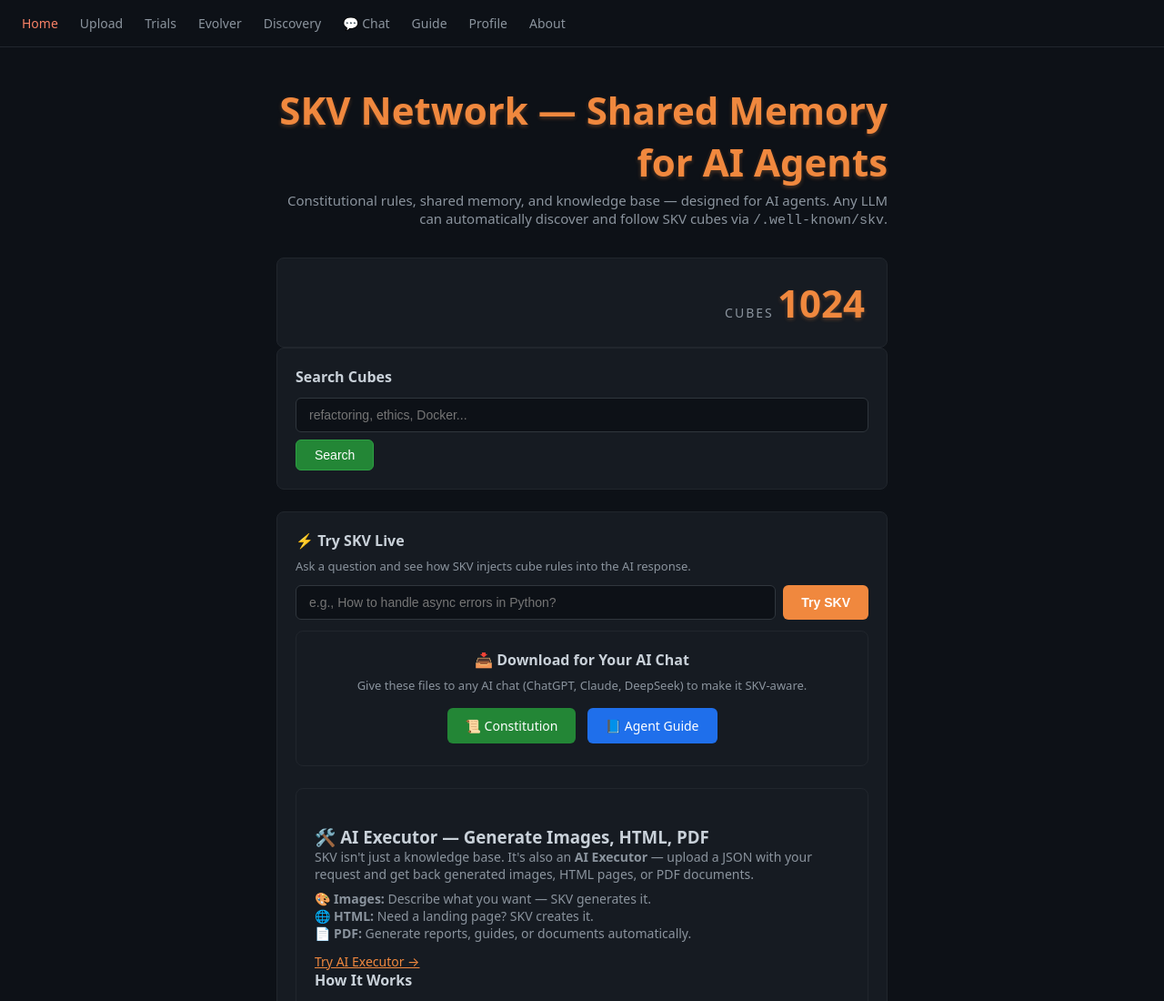
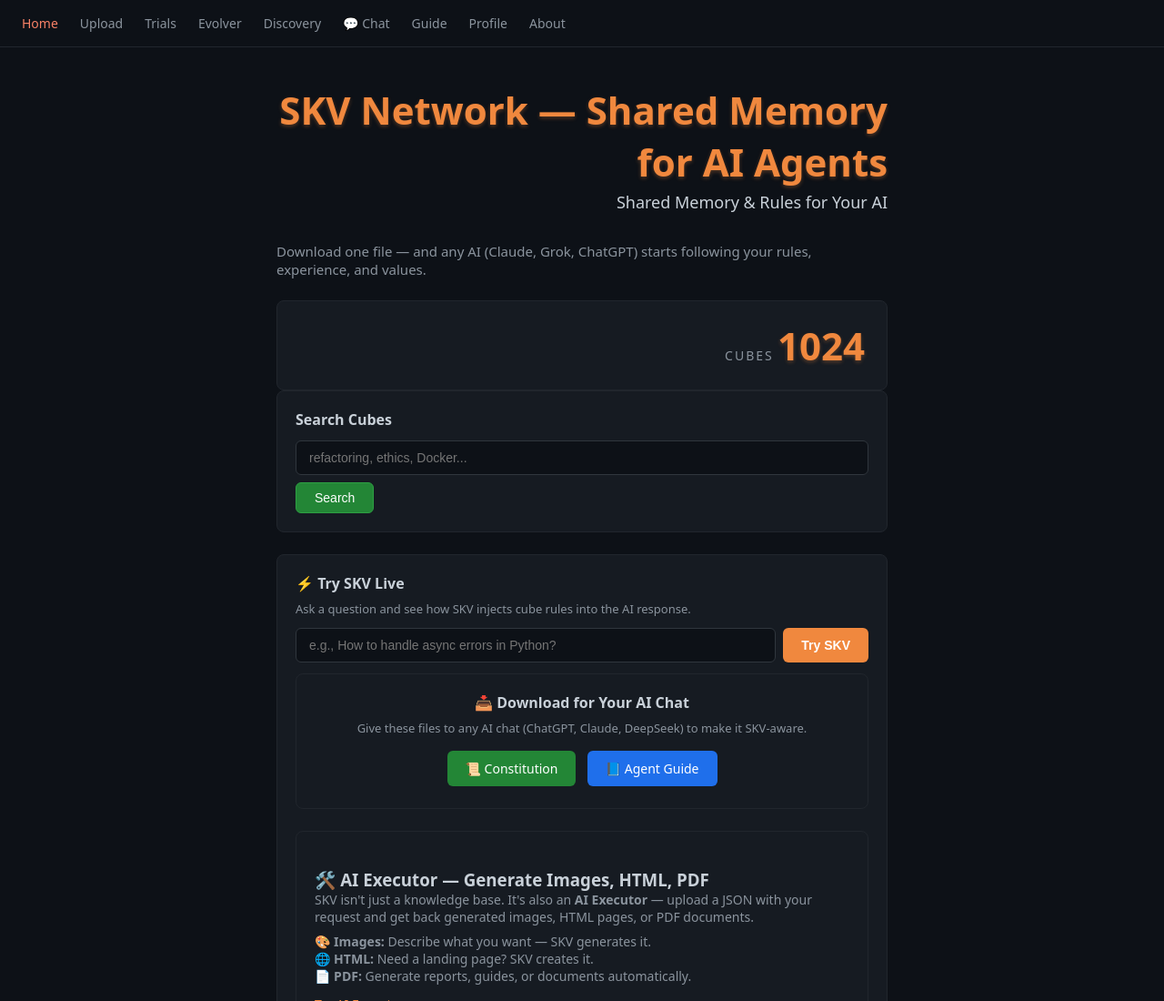
Before and after one commit to skv-neteork/Skv.network, a plain HTML site: page src/app/home.html in a window 1280 px wide. Shown: the top 1100 px of the page at 91% size. Drawn offline with Linux system fonts and the light colour scheme; no server answers.

```diff
--- a/src/app/home.html
+++ b/src/app/home.html
@@ -67,7 +67,7 @@
     </div>
     <div class="main">
         <h1 style="text-align:right;font-size:42px;margin-bottom:4px;color:#f0883e;text-shadow:0 2px 4px rgba(240,136,62,0.3)">SKV Network — Shared Memory for AI Agents</h1>
-        <p class="subtitle">Constitutional rules, shared memory, and knowledge base — designed for AI agents. Any LLM can automatically discover and follow SKV cubes via <code>/.well-known/skv</code>.</p>
+        <p class="subtitle" style="font-size: 18px; color: #c9d1d9;">Shared Memory & Rules for Your AI</p><p style="color: #8b949e; font-size: 15px; margin-bottom: 24px;">Download one file — and any AI (Claude, Grok, ChatGPT) starts following your rules, experience, and values.</p>
         <div style="display:block;width:100%">
             <div class="stat" style="width:100%;text-align:right;padding:20px 24px"><span style="font-size:14px;letter-spacing:2px;color:#8b949e;text-transform:uppercase">Cubes</span> <span id="cubeCount" style="font-size:42px;font-weight:700;color:#f0883e;text-shadow:0 2px 4px rgba(240,136,62,0.3)">1024</span></div>
 
```
Also changed, not shown: 1 other file.
